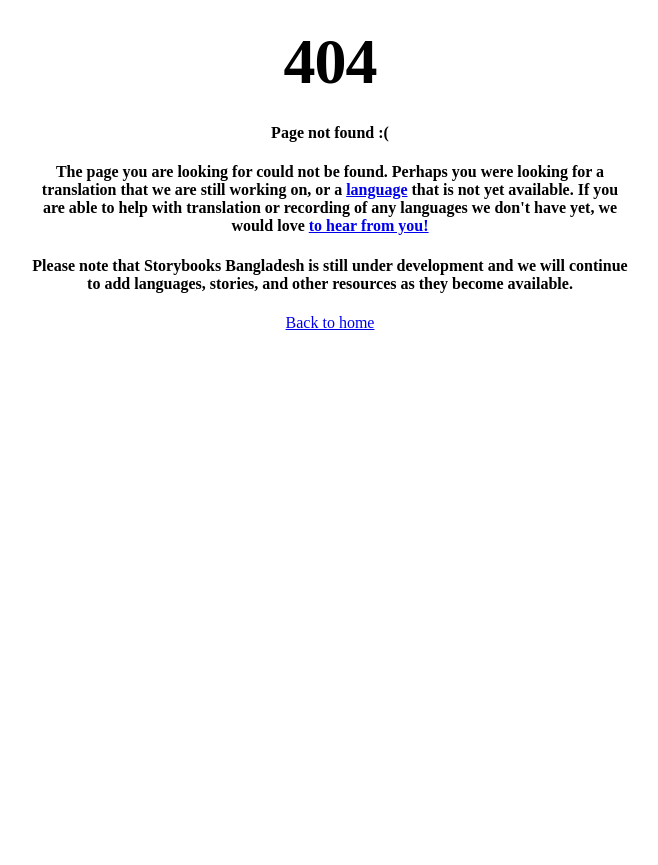
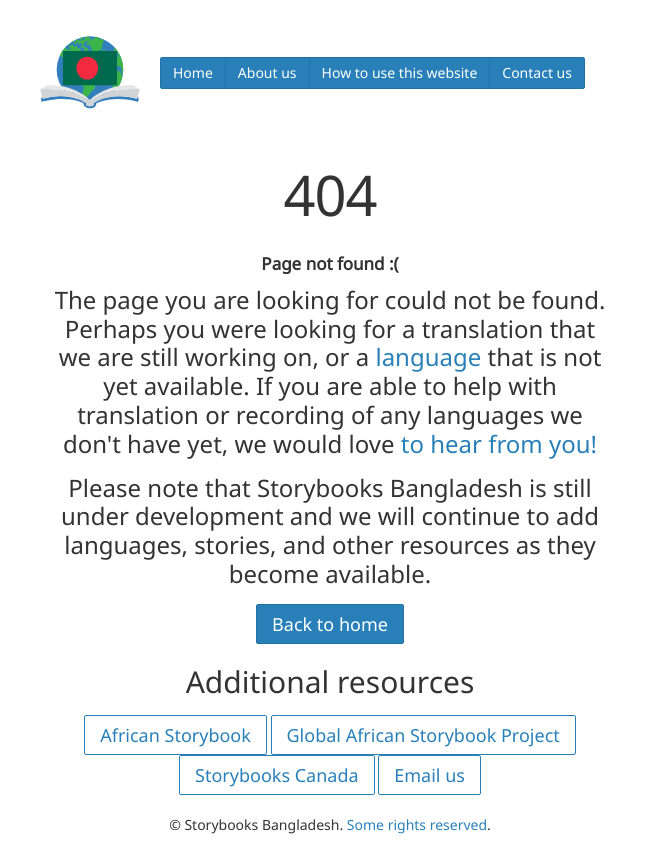
Before and after one commit to global-asp/storybooks-bangladesh, a plain HTML site: page 404.html in a window 1280 px wide. Shown: the whole page, without its empty margins (310-968 px from the left). Before the commit the page ends 800 px from the top, so only its background shows below. Drawn offline with Linux system fonts and the light colour scheme.

Commit message:
update site

```diff
--- a/404.html
+++ b/404.html
@@ -1,4 +1,41 @@
-<style type="text/css" media="screen">
+<!DOCTYPE html>
+<html>
+  <head>
+	<meta charset="utf-8">
+	<meta http-equiv="X-UA-Compatible" content="IE=edge">
+	<meta name="viewport" content="width=device-width, initial-scale=1">
+	<link rel="icon" href="/storybooks-bangladesh/favicon.ico?v=3" />
+	<title>Storybooks Bangladesh</title>
+	<meta name="description" content="Storybooks Bangladesh is designed specifically for teachers, parents, and community members. It makes 40 stories from the African Storybook available with text and audio in Bengali as well as the most widely spoken languages of Bangladesh (with text and audio in Bengali, English, French, Arabic, and many other languages).
+">
+	<link rel="stylesheet" href="/storybooks-bangladesh/css/spectre.min.css">
+	<link rel="stylesheet" href="/storybooks-bangladesh/css/fontello.min.css">
+	<link rel="canonical" href="https://global-asp.github.io//storybooks-bangladesh/404.html">
+	<link rel="alternate" type="application/rss+xml" title="Storybooks Bangladesh" href="/storybooks-bangladesh">
+	<script src="/storybooks-bangladesh/js/sbc.js"></script>
+</head>
+
+
+  <body>
+
+
+    <div class="container">
+
+        <header class="navbar">
+	<section class="navbar-section">
+		<a href="/storybooks-bangladesh/" class="navbar-brand">
+			<object type="image/svg+xml" data="/storybooks-bangladesh/images/sbbd_logo.svg" width="100" height="100" border="0"></object>
+		</a>
+		<div class="btn-group btn-group-block">
+			<a href="/storybooks-bangladesh/" class="btn btn-primary">Home</a>
+			<a href="/storybooks-bangladesh/about.html" class="btn btn-primary">About us</a>
+			<a href="/storybooks-bangladesh/how-to.html" class="btn btn-primary">How to use this website</a>
+			<a href="/storybooks-bangladesh/contact.html" class="btn btn-primary">Contact us</a>
+		</div>
+	</section>
+</header>
+
+        <style type="text/css" media="screen">
   .container {
     margin: 10px auto;
     max-width: 600px;
@@ -20,3 +57,19 @@
   <h4>Please note that Storybooks Bangladesh is still under development and we will continue to add languages, stories, and other resources as they become available.</h4>
   <a class="btn btn-lg btn-primary" href="/storybooks-bangladesh/">Back to home</a>
 </div>
+
+
+    </div>
+
+    <footer>
+	<div class="container">
+		<h3>Additional resources</h3>
+		<a class="btn btn-lg" target="_blank" href="http://africanstorybook.org/">African Storybook</a> <a class="btn btn-lg" target="_blank" href="https://global-asp.github.io/">Global African Storybook Project</a>  <a class="btn btn-lg" target="_blank" href="http://storybookscanada.ca">Storybooks Canada</a> <a class="btn btn-lg" target="_blank" href="/contact.html">Email us</a>
+<br><br> &copy; Storybooks Bangladesh. <a href="https://creativecommons.org/licenses/by/4.0/">Some rights reserved</a>.<br><br>
+	</div>
+</footer>
+
+
+  </body>
+
+</html>
--- a/feed.xml
+++ b/feed.xml
@@ -6,8 +6,8 @@
 </description>
     <link>https://global-asp.github.io//storybooks-bangladesh/</link>
     <atom:link href="https://global-asp.github.io//storybooks-bangladesh/feed.xml" rel="self" type="application/rss+xml"/>
-    <pubDate>Sat, 14 Apr 2018 04:05:37 -0700</pubDate>
-    <lastBuildDate>Sat, 14 Apr 2018 04:05:37 -0700</lastBuildDate>
+    <pubDate>Sat, 14 Apr 2018 04:10:07 -0700</pubDate>
+    <lastBuildDate>Sat, 14 Apr 2018 04:10:07 -0700</lastBuildDate>
     <generator>Jekyll v2.5.3</generator>
 
   </channel>
```
